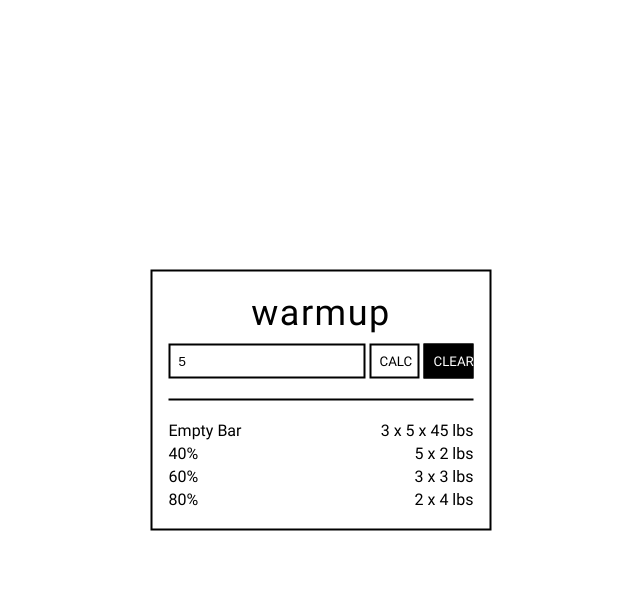
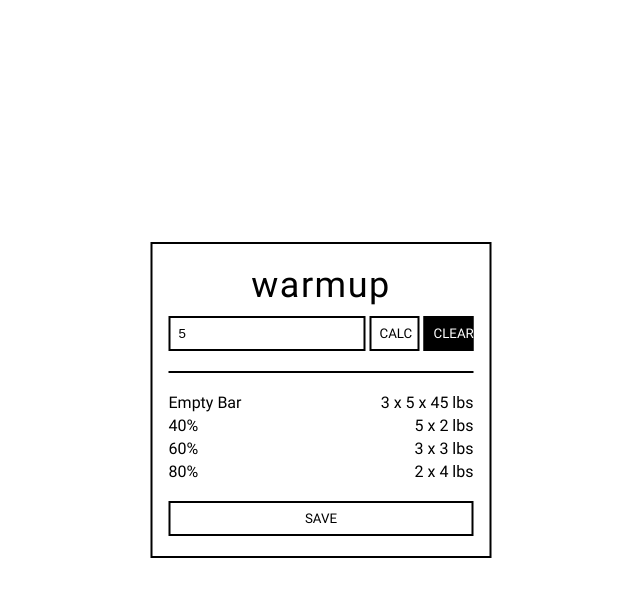
Before and after one commit to mbchoa/warmup, a React (Create React App) app: page / in a window 1280 px wide. Both pictures are taken after typing "5" into the empty fields and a click on the button "CALC". Shown: the top 596 px of the page, without its empty margins (319-959 px from the left). Built offline with nearby package versions, Linux system fonts and the light colour scheme.

Commit message:
Add save button

```diff
--- a/src/WarmupInput.js
+++ b/src/WarmupInput.js
@@ -27,7 +27,7 @@ const WarmupInput = () => {
           <input
             className="warmup-input__input"
             onChange={(e) => setTargetWeight(e.target.value)}
-            placeholder="Enter top set tweight"
+            placeholder="Enter top set weight"
             type="number"
             value={targetWeight || ''}
           />
@@ -68,6 +68,9 @@ const WarmupInput = () => {
               <span className="warmup-input__value">2 x {thirdWarmup} lbs</span>
             </div>
           </div>
+          <button className="warmup-input__save-button">
+            Save
+          </button>
         </>
       )}
     </div>
--- a/src/styles/_warmup-input.scss
+++ b/src/styles/_warmup-input.scss
@@ -30,7 +30,9 @@
   }
 
   &__button,
-  &__secondary-button {
+  &__secondary-button,
+  &__save-button {
+    cursor: pointer;
     font-family: $sans-serif;
     font-weight: 700;
     outline: none;
@@ -38,7 +40,8 @@
     text-transform: uppercase;
   }
 
-  &__button {
+  &__button,
+  &__save-button {
     border: 2px solid $secondary;
     background-color: transparent;
     color: $grey;
@@ -56,9 +59,24 @@
     width: 50px;
   }
 
+  &__save-button {
+    margin-top: 20px;
+    transition: 0.2s;
+    width: 100%;
+
+    &:hover {
+      background-color: $secondary;
+      color: $secondary-text;
+    }
+  }
+
   &__divider {
     border: 1px solid $primary;
     margin: 20px 0;
+  }
+
+  &__save-button {
+    width: 100%;
   }
 
   &__table-row {
```
